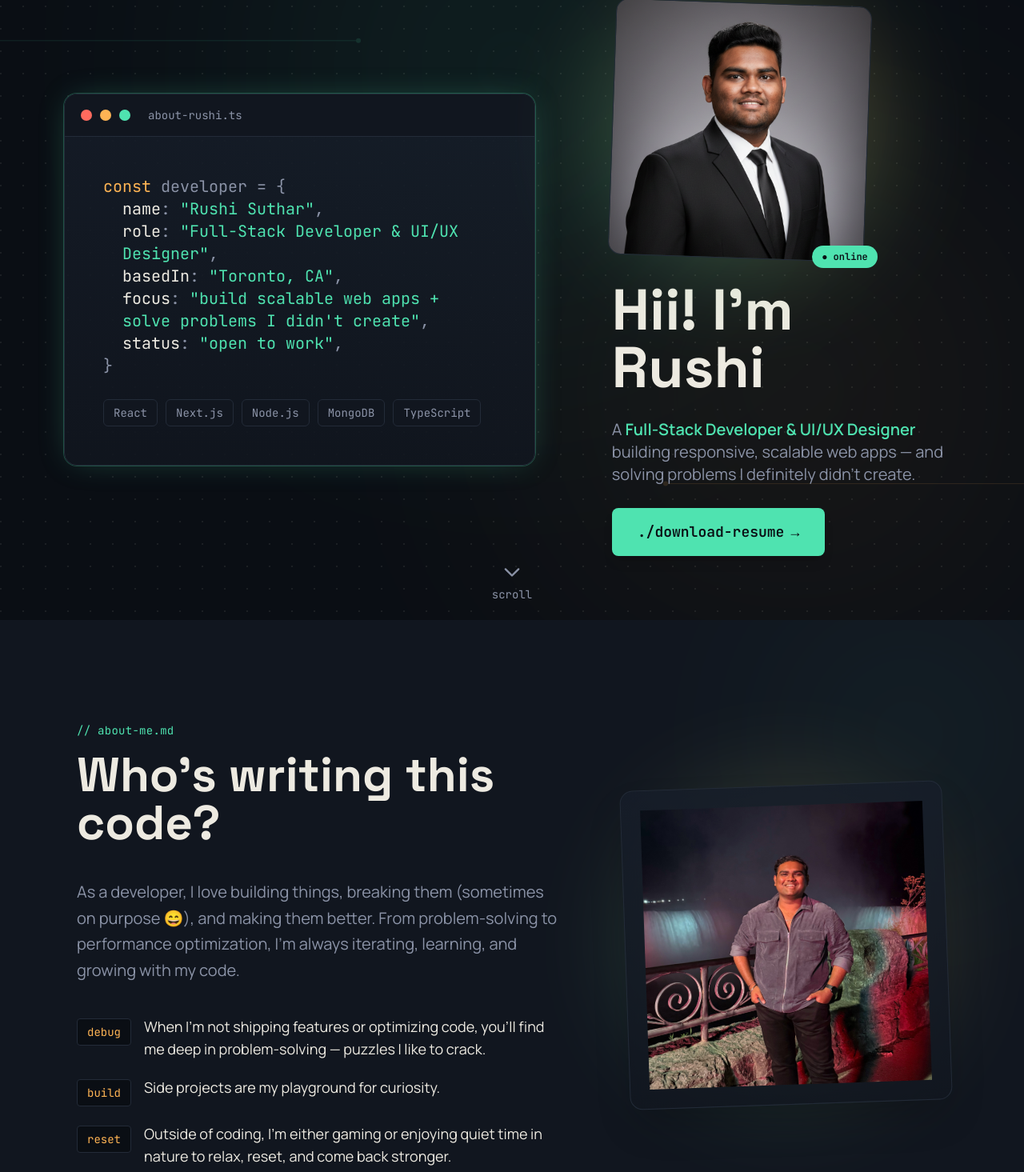
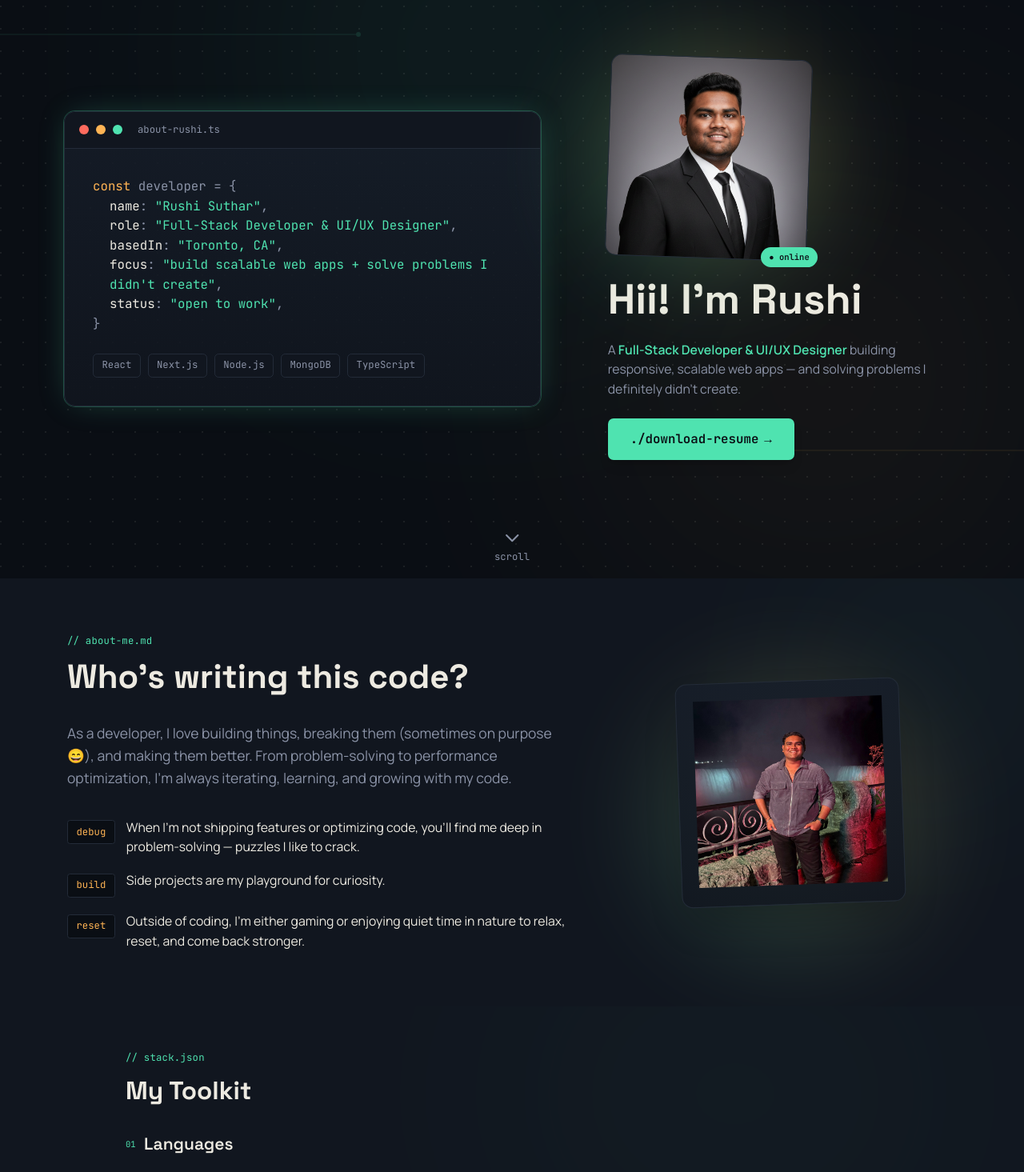
Before and after one commit to rushisuthar21/portfolio, a Next.js app: page / in a window 1280 px wide. Shown: the part 77-1542 px from the top of the page at 80% size. Built offline with nearby package versions, Linux system fonts and the light colour scheme.

Commit message:
init commit

```diff
--- a/app/components/About.tsx
+++ b/app/components/About.tsx
@@ -15,7 +15,7 @@ const About = () => {
   return (
     <section
       id="about"
-      className="relative py-32 px-6 md:px-16 lg:px-24 overflow-hidden bg-[var(--ink-soft)]"
+      className="relative py-20 px-6 md:px-16 lg:px-24 overflow-hidden bg-[var(--ink-soft)]"
     >
       <div className="absolute top-0 right-0 w-72 h-72 rounded-full bg-[var(--mint)] blur-[130px] opacity-[0.07] pointer-events-none" />
 
@@ -29,7 +29,7 @@ const About = () => {
           transition={{ duration: 0.6 }}
         >
           <p className="eyebrow text-sm text-[var(--mint)] mb-4">// about-me.md</p>
-          <h2 className="font-display text-4xl sm:text-5xl lg:text-6xl font-bold text-[var(--paper)]">
+          <h2 className="font-display text-3xl sm:text-4xl lg:text-5xl font-bold text-[var(--paper)]">
             Who&apos;s writing this code?
           </h2>
 
@@ -66,7 +66,7 @@ const About = () => {
         >
           <div className="absolute w-80 h-80 sm:w-96 sm:h-96 rounded-full bg-gradient-to-tr from-[var(--mint)] to-[var(--amber)] blur-3xl opacity-20" />
 
-          <div className="relative w-90 h-90 sm:w-98 sm:h-98 md:w-26 md:h-26 rounded-2xl overflow-hidden card-surface shadow-2xl -rotate-2 hover:rotate-0 transition-transform duration-300">
+          <div className="relative w-64 h-64 sm:w-72 sm:h-72 md:w-80 md:h-80 rounded-2xl overflow-hidden card-surface shadow-2xl -rotate-2 hover:rotate-0 transition-transform duration-300">
             <Image
               src="/rushi.JPG"
               alt="Profile Picture"
--- a/app/components/Contact.tsx
+++ b/app/components/Contact.tsx
@@ -53,14 +53,14 @@ const Contact = () => {
   };
 
   return (
-    <section id="contact" className="relative py-28 overflow-hidden bg-[var(--ink)] grid-backdrop">
+    <section id="contact" className="relative py-20 overflow-hidden bg-[var(--ink)] grid-backdrop">
       <div className="absolute top-10 left-10 w-72 h-72 rounded-full bg-[var(--mint)] blur-[140px] opacity-[0.07] pointer-events-none" />
       <div className="absolute bottom-0 right-0 w-80 h-80 rounded-full bg-[var(--amber)] blur-[140px] opacity-[0.06] pointer-events-none" />
 
       <div className="relative max-w-6xl mx-auto px-6 z-10">
         <div className="text-center mb-16">
           <p className="eyebrow text-sm text-[var(--mint)] mb-4">// contact.send()</p>
-          <h2 className="font-display text-4xl sm:text-5xl font-bold text-[var(--paper)]">
+          <h2 className="font-display text-3xl sm:text-4xl font-bold text-[var(--paper)]">
             Let&apos;s Connect
           </h2>
         </div>
--- a/app/components/Education.tsx
+++ b/app/components/Education.tsx
@@ -30,12 +30,12 @@ const educations = [
 
 const Education = () => {
   return (
-    <section id="education" className="relative overflow-hidden bg-[var(--ink-soft)] py-24">
+    <section id="education" className="relative overflow-hidden bg-[var(--ink-soft)] py-16">
       <div className="absolute -bottom-10 -right-10 w-72 h-72 rounded-full bg-[var(--amber)] blur-[130px] opacity-[0.07] pointer-events-none" />
 
       <div className="relative z-10 max-w-5xl mx-auto px-6 md:px-10">
         <p className="eyebrow text-sm text-[var(--amber)] mb-4">// academic-journey.log</p>
-        <h2 className="font-display text-4xl sm:text-5xl font-bold text-[var(--paper)] mb-16">
+        <h2 className="font-display text-3xl sm:text-4xl font-bold text-[var(--paper)] mb-10">
           Academic Journey
         </h2>
 
--- a/app/components/Experience.tsx
+++ b/app/components/Experience.tsx
@@ -32,12 +32,12 @@ const experiences = [
 
 const Experience = () => {
   return (
-    <section id="experience" className="relative overflow-hidden bg-[var(--ink)] py-24">
+    <section id="experience" className="relative overflow-hidden bg-[var(--ink)] py-16">
       <div className="absolute -top-10 -left-10 w-72 h-72 rounded-full bg-[var(--mint)] blur-[130px] opacity-[0.06] pointer-events-none" />
 
       <div className="relative z-10 max-w-5xl mx-auto px-6 md:px-10">
         <p className="eyebrow text-sm text-[var(--mint)] mb-4">// git log --experience</p>
-        <h2 className="font-display text-4xl sm:text-5xl font-bold text-[var(--paper)] mb-16">
+        <h2 className="font-display text-3xl sm:text-4xl font-bold text-[var(--paper)] mb-10">
           Professional Experience
         </h2>
 
--- a/app/components/Hero.tsx
+++ b/app/components/Hero.tsx
@@ -61,7 +61,7 @@ const Hero = () => {
           </div>
 
           {/* Code body */}
-          <div className="p-8 sm:p-10 lg:p-12 font-mono-ui text-base sm:text-lg lg:text-xl leading-9 sm:leading-10">
+          <div className="p-6 sm:p-8 lg:p-10 font-mono-ui text-sm sm:text-base lg:text-lg leading-7 sm:leading-8">
             <p className="text-[var(--muted)]">
               <span className="text-[var(--amber)]">const</span> developer{" "}
               <span className="text-[var(--muted)]">=</span> {"{"}
@@ -117,7 +117,7 @@ const Hero = () => {
         >
           <div className="relative">
             <div className="absolute -inset-3 rounded-full bg-gradient-to-tr from-[var(--mint)] to-[var(--amber)] opacity-30 blur-3xl" />
-            <div className="relative w-72 h-72 sm:w-80 sm:h-80 lg:w-86 lg:h-86 rounded-2xl overflow-hidden border border-[var(--line)] rotate-2">
+            <div className="relative w-56 h-56 sm:w-64 sm:h-64 lg:w-72 lg:h-72 rounded-2xl overflow-hidden border border-[var(--line)] rotate-2">
               <Image src="/profilepic.png" alt="Rushi Suthar" width={400} height={400} className="object-cover w-full h-full" />
             </div>
             <span className="absolute -bottom-3 -right-3 px-3 py-1.5 rounded-full text-xs font-mono-ui bg-[var(--mint)] text-[var(--ink)] font-semibold">
@@ -125,11 +125,11 @@ const Hero = () => {
             </span>
           </div>
 
-          <h1 className="font-display text-5xl sm:text-6xl lg:text-7xl font-bold text-[var(--paper)] leading-[1.05]">
+          <h1 className="font-display text-4xl sm:text-5xl lg:text-6xl font-bold text-[var(--paper)] leading-[1.05]">
             Hii! I&apos;m Rushi <span className="inline-block"></span>
           </h1>
 
-          <p className="text-[var(--muted)] text-lg lg:text-xl max-w-lg leading-relaxed">
+          <p className="text-[var(--muted)] text-base lg:text-lg max-w-lg leading-relaxed">
             A <span className="text-[var(--mint)] font-semibold">Full-Stack Developer &amp; UI/UX Designer</span>{" "}
             building responsive, scalable web apps &mdash; and solving problems I definitely didn&apos;t create.
           </p>
--- a/app/components/Projects.tsx
+++ b/app/components/Projects.tsx
@@ -170,7 +170,7 @@ const ProjectCard: React.FC<ProjectCardProps> = ({ project, index }) => {
               // browser doesn't try to fetch/decode every project video at once.
               src={isInView ? project.video : undefined}
               preload="none"
-              className="w-full h-[320px] lg:h-[380px] object-contain rounded-lg bg-black"
+              className="w-full h-[240px] lg:h-[300px] object-contain rounded-lg bg-black"
               loop
               muted
               playsInline
@@ -182,7 +182,7 @@ const ProjectCard: React.FC<ProjectCardProps> = ({ project, index }) => {
               src={currentImage}
               alt={project.title}
               loading="lazy"
-              className="w-full h-[320px] lg:h-[380px] object-contain rounded-lg"
+              className="w-full h-[240px] lg:h-[300px] object-contain rounded-lg"
               initial={{ opacity: 0.4 }}
               animate={{ opacity: 1 }}
               transition={{ duration: 0.4 }}
@@ -193,9 +193,9 @@ const ProjectCard: React.FC<ProjectCardProps> = ({ project, index }) => {
         </div>
 
         {/* Content */}
-        <div className="md:w-1/2 p-8 sm:p-10 space-y-5">
-          <h3 className="text-2xl font-semibold font-display text-[var(--paper)]">{project.title}</h3>
-          <p className="text-base text-[var(--muted)] leading-relaxed">{project.description}</p>
+        <div className="md:w-1/2 p-6 sm:p-8 space-y-4">
+          <h3 className="text-xl font-semibold font-display text-[var(--paper)]">{project.title}</h3>
+          <p className="text-sm sm:text-base text-[var(--muted)] leading-relaxed">{project.description}</p>
 
           <div className="flex flex-wrap gap-2">
             {project.tech.map((tech, i) => (
@@ -227,12 +227,12 @@ const ProjectCard: React.FC<ProjectCardProps> = ({ project, index }) => {
 /* ---------------- MAIN COMPONENT ---------------- */
 const Projects: React.FC = () => {
   return (
-    <section id="projects" className="relative overflow-hidden py-24 bg-[var(--ink)]">
+    <section id="projects" className="relative overflow-hidden py-16 bg-[var(--ink)]">
       <div className="absolute top-1/3 -left-20 w-72 h-72 rounded-full bg-[var(--mint)] blur-[140px] opacity-[0.06] pointer-events-none" />
 
       <div className="relative z-10 max-w-6xl mx-auto px-6">
         <p className="eyebrow text-sm text-[var(--mint)] mb-4">// projects/</p>
-        <h2 className="font-display text-4xl sm:text-5xl font-bold text-[var(--paper)] mb-16">
+        <h2 className="font-display text-3xl sm:text-4xl font-bold text-[var(--paper)] mb-10">
           Things I&apos;ve built
         </h2>
 
--- a/app/components/ToolKit.tsx
+++ b/app/components/ToolKit.tsx
@@ -149,7 +149,7 @@ const Toolkit = () => {
   }, []);
 
   return (
-    <section id="toolkit" className="relative py-24 overflow-hidden bg-[var(--ink-soft)]">
+    <section id="toolkit" className="relative py-16 overflow-hidden bg-[var(--ink-soft)]">
       <motion.div
         className="absolute top-0 left-1/2 -translate-x-1/2 w-[36rem] h-72 rounded-full bg-[var(--mint)] blur-[150px] opacity-[0.06] pointer-events-none"
         animate={
@@ -182,7 +182,7 @@ const Toolkit = () => {
           whileInView={{ opacity: 1, y: 0 }}
           viewport={{ once: true }}
           transition={{ duration: 0.5 }}
-          className="font-display text-4xl sm:text-5xl font-bold text-[var(--paper)] mb-16 text-center md:text-left"
+          className="font-display text-3xl sm:text-4xl font-bold text-[var(--paper)] mb-10 text-center md:text-left"
         >
           My Toolkit
         </motion.h2>
--- a/app/globals.css
+++ b/app/globals.css
@@ -3,6 +3,13 @@
 @tailwind base;
 @tailwind components;
 @tailwind utilities;
+
+html {
+  /* Scales every rem-based Tailwind utility (text sizes, padding, gaps,
+     widths) down together so the whole site reads as a comfortable
+     "medium" size on both mobile and desktop, instead of oversized. */
+  font-size: 87.5%; /* 14px base instead of 16px */
+}
 
 :root {
   --ink: #0a0e14;
--- a/app/page.tsx
+++ b/app/page.tsx
@@ -1,6 +1,3 @@
-"use client";
-
-import { motion } from "framer-motion";
 import Hero from "./components/Hero";
 import About from "./components/About";
 import ToolKit from "./components/ToolKit";
@@ -13,75 +10,14 @@ import Footer from "./components/Footer";
 export default function Home() {
   return (
     <main className="min-h-screen bg-[var(--ink)]">
-      <motion.div
-        initial={{ opacity: 0, y: 20 }}
-        animate={{ opacity: 1, y: 0 }}
-        transition={{ duration: 0.6 }}
-      >
       <Hero />
-      </motion.div>
-
-      <motion.div
-        initial={{ opacity: 0, y: 40 }}
-        whileInView={{ opacity: 1, y: 0 }}
-        viewport={{ once: true, amount: 0.2 }}
-        transition={{ duration: 0.6 }}
-      >
       <About />
-      </motion.div>
-
-      <motion.div
-        initial={{ opacity: 0, y: 40 }}
-        whileInView={{ opacity: 1, y: 0 }}
-        viewport={{ once: true, amount: 0.2 }}
-        transition={{ duration: 0.6 }}
-      >
       <ToolKit />
-      </motion.div>
-
-      <motion.div
-        initial={{ opacity: 0, y: 40 }}
-        whileInView={{ opacity: 1, y: 0 }}
-        viewport={{ once: true, amount: 0.2 }}
-        transition={{ duration: 0.6 }}
-      >
       <Experience />
-      </motion.div>
-
-      <motion.div
-        initial={{ opacity: 0, y: 40 }}
-        whileInView={{ opacity: 1, y: 0 }}
-        viewport={{ once: true, amount: 0.2 }}
-        transition={{ duration: 0.6 }}
-      >
       <Projects />
-      </motion.div>
-
-      <motion.div
-        initial={{ opacity: 0, y: 40 }}
-        whileInView={{ opacity: 1, y: 0 }}
-        viewport={{ once: true, amount: 0.2 }}
-        transition={{ duration: 0.6 }}
-      >
       <Education />
-      </motion.div>
-
-      <motion.div
-        initial={{ opacity: 0, y: 40 }}
-        whileInView={{ opacity: 1, y: 0 }}
-        viewport={{ once: true, amount: 0.2 }}
-        transition={{ duration: 0.6 }}
-      >
       <Contact />
-      </motion.div>
-
-      <motion.div
-        initial={{ opacity: 0 }}
-        animate={{ opacity: 1 }}
-        transition={{ duration: 0.5 }}
-      >
       <Footer />
-      </motion.div>
     </main>
   );
 }
```
Lines whose indentation alone changed are shown as unchanged.
